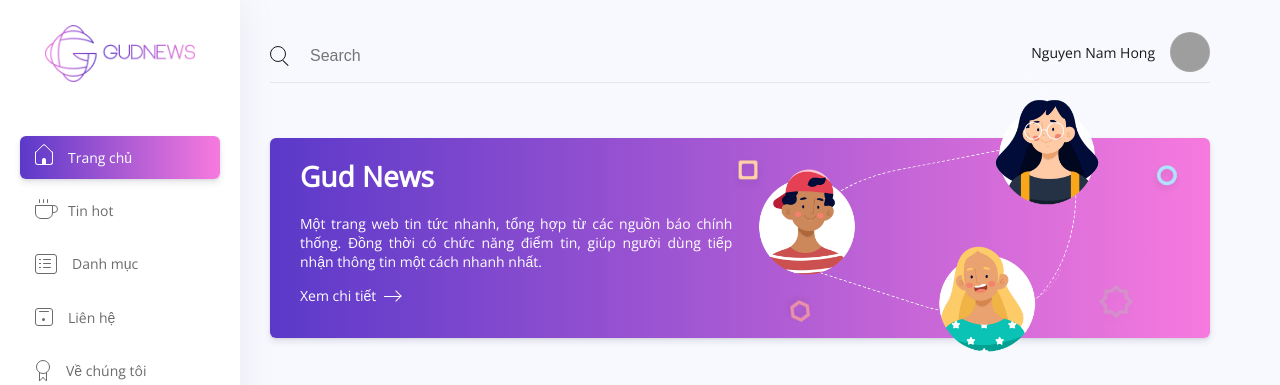
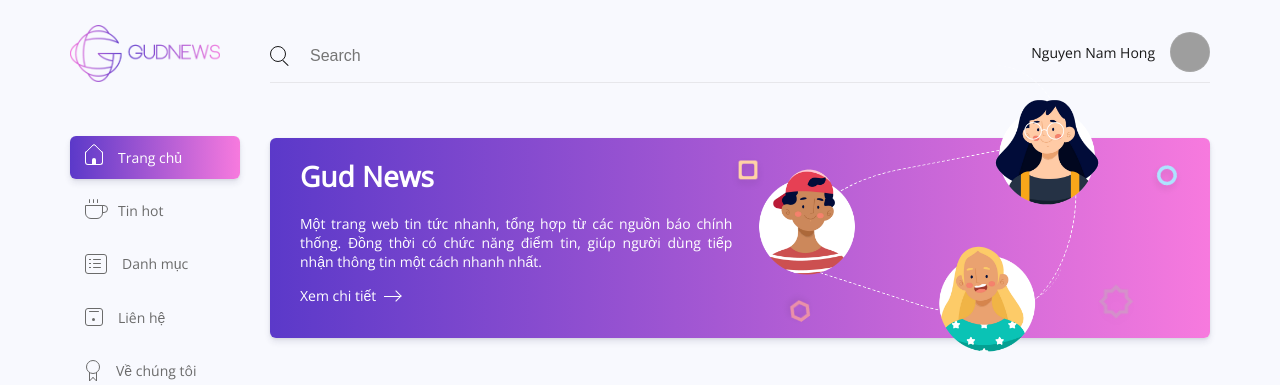
Before and after one commit to lethanhminh1903/newpaper, a PHP site: page / in a window 1280 px wide. Shown: the top 385 px of the page. Run offline with PHP 8.4, Linux system fonts and the light colour scheme; grey boxes are pictures that could not be loaded.

Commit message:
REFACTOR: update home interface v3

```diff
--- a/index.html
+++ b/index.html
@@ -35,8 +35,10 @@
                     <i class="gg-awards"></i> Về chúng tôi
                 </div>
             </div>
-            <div class="logout">
-                <i class="gg-log-off"></i> Đăng xuất
+            <div style="padding-right: 30px;">
+                <div class="logout">
+                    <i class="gg-log-off"></i> Đăng xuất
+                </div>
             </div>
         </div>
         <div class="row">
@@ -83,7 +85,7 @@
                 </div>
                 <div class="popular">
                     <div class="popular-title">
-                        <i class="gg-bell"></i> Bài viết nổi bật
+                        <i class="gg-bell faa-ring animated"></i> Bài viết nổi bật
                     </div>
                     <table>
                         <tr id="title">
--- a/views/assets/css/style.css
+++ b/views/assets/css/style.css
@@ -1,5 +1,4 @@
-@import url('https://fonts.googleapis.com/css2?family=Open+Sans:wght@300&display=swap');
-
+@import url('https://fonts.googleapis.com/css2?family=Open+Sans&display=swap');
 body {
     margin: 0;
     padding: 0;
@@ -22,21 +21,13 @@ a {
 
 .sidebar {
     width: 200px;
-    height: 100%;
-    padding: 0px 20px;
+    height: auto;
     color: #6b6b6b;
     position: fixed;
-    left: 0;
-    top: 0;
-    background: #fff;
-    border-width: 0 0 1px 0;
-    border-style: solid;
-    box-shadow: 0 0 2rem 0 rgba(136, 152, 170, .15);
 }
 
 .logo {
     padding: 25px 0px;
-    text-align: center;
 }
 
 .menu-content {
@@ -45,13 +36,6 @@ a {
     align-items: center;
     cursor: pointer;
     margin-bottom: 10px;
-}
-
-.menu-content:hover {
-    background: linear-gradient(90deg, rgba(91, 57, 201, 1) 0%, rgba(247, 122, 222, 1) 100%);
-    color: #fff;
-    border-radius: 6px;
-    box-shadow: 0 4px 6px rgba(50, 50, 93, .11), 0 1px 3px rgba(0, 0, 0, .08);
 }
 
 .menu-content i {
@@ -75,6 +59,7 @@ a {
 
 .menu-sidebar {
     margin-bottom: 120px;
+    padding-right: 30px;
     margin-top: 25px;
 }
 
```
